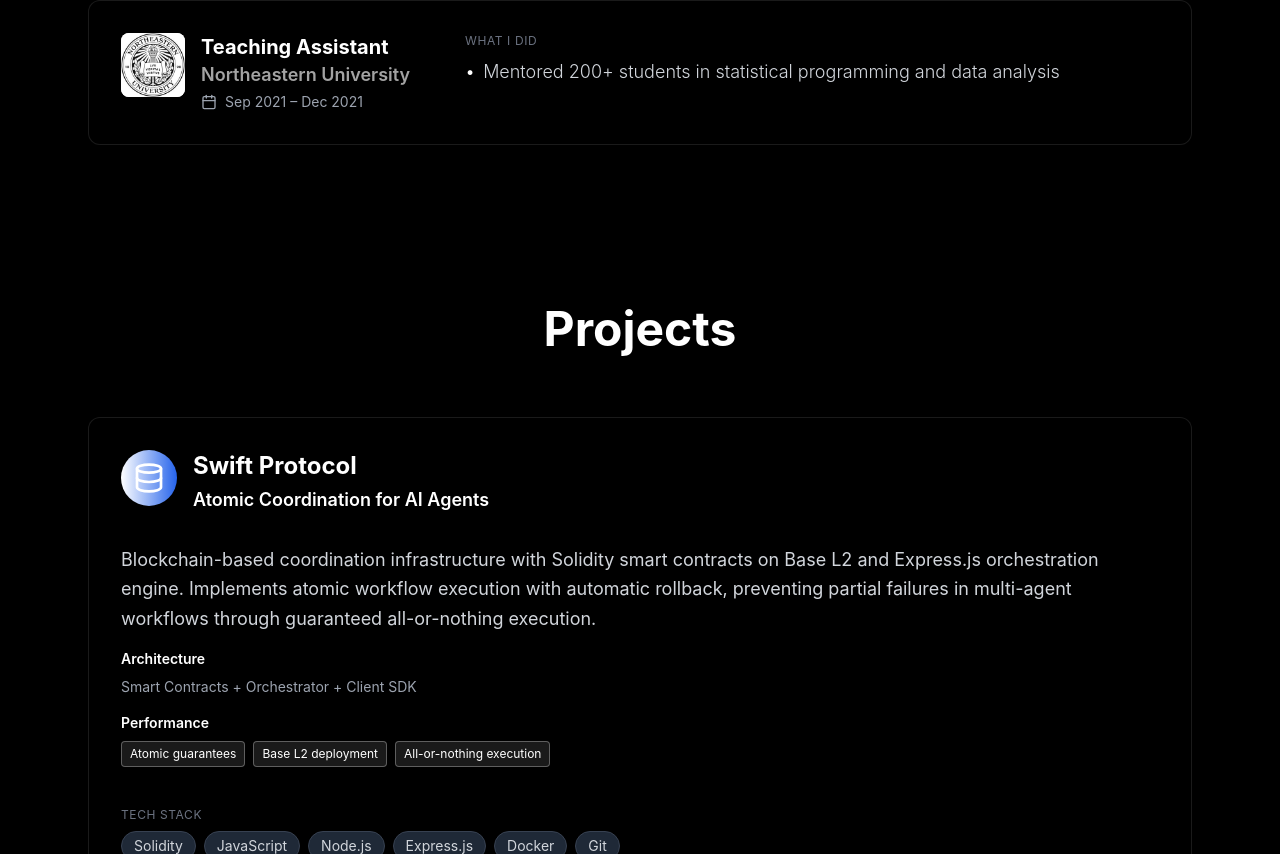
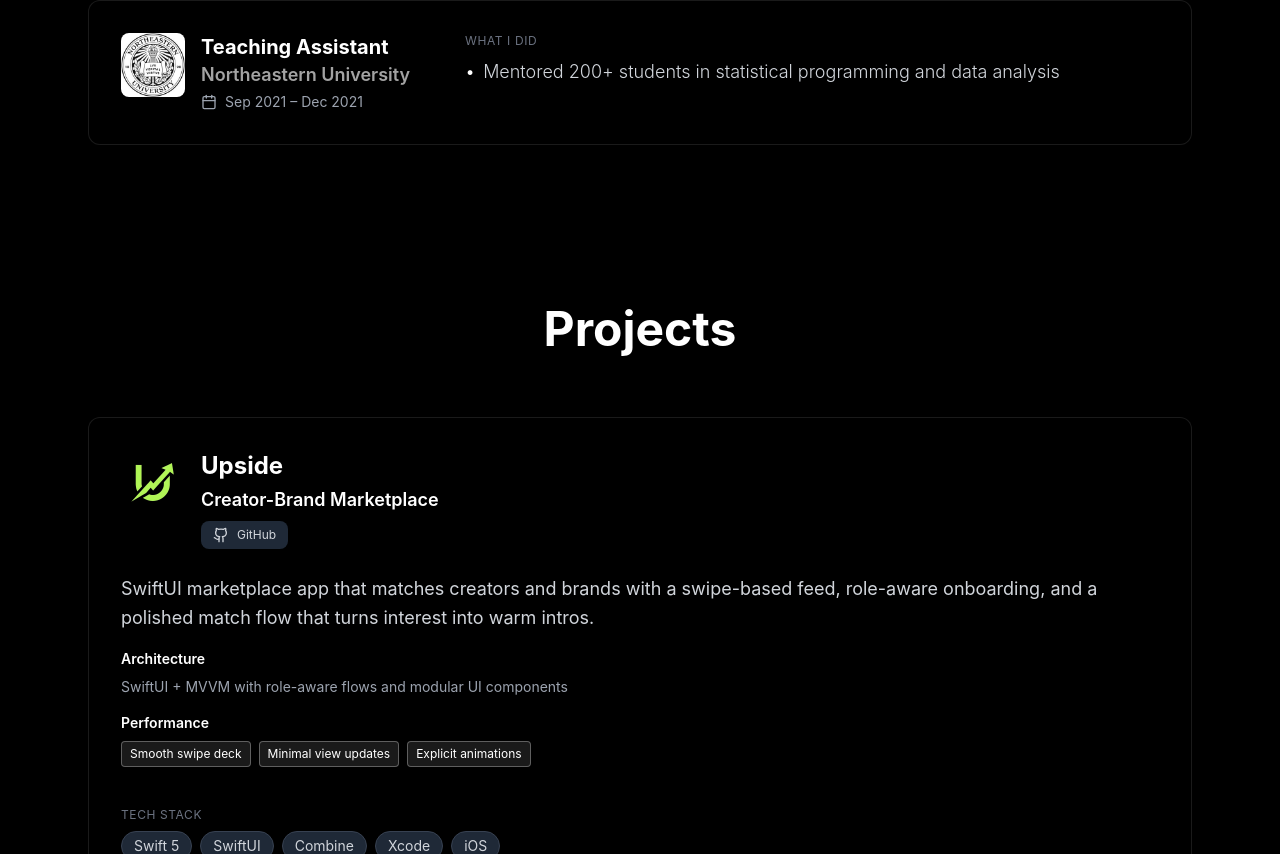
Before and after one commit to nikdmello/website, a Next.js app: page / in a window 1280 px wide. Shown: the part 1946-2800 px from the top of the page. Built offline with nearby package versions, Linux system fonts and the light colour scheme.

Commit message:
feat: new projects

```diff
--- a/components/Experience.tsx
+++ b/components/Experience.tsx
@@ -91,7 +91,7 @@ export default function Experience() {
               <div className="flex flex-col lg:flex-row lg:items-start gap-6">
                 <div className="flex items-start gap-4 lg:min-w-[320px] lg:flex-shrink-0">
                   {exp.logo ? (
-                    <div className="w-16 h-16 rounded-lg overflow-hidden flex-shrink-0 bg-white">
+                    <div className="w-16 h-16 rounded-lg overflow-hidden flex-shrink-0 bg-black/80">
                       <Image
                         src={exp.logo}
                         alt={exp.company}
--- a/components/OpenSource.tsx
+++ b/components/OpenSource.tsx
@@ -63,7 +63,7 @@ export default function OpenSource() {
               className="cyber-border rounded-xl p-8 bg-card-bg hover:glow-effect transition-all duration-300 rainbow-glow"
             >
               <div className="flex items-start gap-4 mb-4">
-                <div className="w-16 h-16 rounded-lg overflow-hidden flex-shrink-0">
+                <div className="w-16 h-16 rounded-lg overflow-hidden flex-shrink-0 bg-black/80">
                   <Image
                     src="/logos/vscode_logo.png"
                     alt="VS Code"
--- a/components/Projects.tsx
+++ b/components/Projects.tsx
@@ -1,9 +1,10 @@
 'use client'
 
 import { motion } from 'framer-motion'
-import { Database } from 'lucide-react'
+import { Github } from 'lucide-react'
 import { useIsMobile } from '@/hooks/useIsMobile'
 import Highlight from './Highlight'
+import Image from 'next/image'
 
 const renderHighlightedText = (text: string) => {
   const parts = text.split(/(<Highlight[^>]*>[^<]+<\/Highlight>)/g)
@@ -19,14 +20,26 @@ const renderHighlightedText = (text: string) => {
 
 const projects = [
   {
-    title: 'Swift Protocol',
-    subtitle: 'Atomic Coordination for AI Agents',
-    description: 'Blockchain-based coordination infrastructure with Solidity smart contracts on Base L2 and Express.js orchestration engine. Implements atomic workflow execution with automatic rollback, preventing partial failures in multi-agent workflows through guaranteed all-or-nothing execution.',
-    icon: <Database className="w-8 h-8" />,
-    tech: ['Solidity', 'JavaScript', 'Node.js', 'Express.js', 'Docker', 'Git'],
-    architecture: 'Smart Contracts + Orchestrator + Client SDK',
+    title: 'Upside',
+    subtitle: 'Creator-Brand Marketplace',
+    description: 'SwiftUI marketplace app that matches creators and brands with a swipe-based feed, role-aware onboarding, and a polished match flow that turns interest into warm intros.',
+    logo: '/logos/upside_logo.png',
+    githubUrl: 'https://github.com/nikdmello/upside',
+    tech: ['Swift 5', 'SwiftUI', 'Combine', 'Xcode', 'iOS'],
+    architecture: 'SwiftUI + MVVM with role-aware flows and modular UI components',
     gradient: 'from-cyber-blue to-blue-600',
-    metrics: ['Atomic guarantees', 'Base L2 deployment', 'All-or-nothing execution']
+    metrics: ['Smooth swipe deck', 'Minimal view updates', 'Explicit animations']
+  },
+  {
+    title: 'Strongly',
+    subtitle: 'Strength Training System',
+    description: 'SwiftUI strength-training app with a split builder, per-muscle volume engine, and adaptive schedule progression tied to workout completion. It turns weekly plans into dynamic workouts and keeps training on track when schedules change.',
+    logo: '/logos/strongly_logo.png',
+    githubUrl: 'https://github.com/nikdmello/strongly',
+    tech: ['Swift 5', 'SwiftUI', 'Combine', 'Xcode', 'iOS'],
+    architecture: 'SwiftUI + MVVM with domain models, services, and persisted plan state',
+    gradient: 'from-emerald-400 to-teal-600',
+    metrics: ['Local computation', 'Async local storage', 'Lazy list rendering']
   }
 ]
 
@@ -65,13 +78,27 @@ export default function Projects() {
               className="cyber-border rounded-xl p-8 bg-card-bg hover:glow-effect transition-all duration-300 group rainbow-glow flex flex-col"
             >
               <div className="flex items-start gap-4 mb-6">
-                <div className={`p-3 rounded-full bg-gradient-to-r ${project.gradient} text-white`}>
-                  {project.icon}
+                <div className="w-16 h-16 rounded-lg overflow-hidden flex-shrink-0 bg-black/80">
+                  <Image
+                    src={project.logo}
+                    alt={`${project.title} logo`}
+                    width={64}
+                    height={64}
+                    className="w-full h-full object-contain"
+                  />
                 </div>
                 <div className="flex-1">
                   <h3 className="text-2xl font-bold text-white mb-1">{project.title}</h3>
                   <p className="text-cyber-blue font-semibold mb-2">{project.subtitle}</p>
-
+                  <a
+                    href={project.githubUrl}
+                    target="_blank"
+                    rel="noopener noreferrer"
+                    className="inline-flex items-center gap-2 px-3 py-1.5 bg-gray-800 hover:bg-cyber-blue/20 text-gray-300 hover:text-white text-xs rounded-lg transition-colors"
+                  >
+                    <Github className="w-4 h-4" />
+                    GitHub
+                  </a>
                 </div>
               </div>
 
```
Also changed, not shown: public/logos/strongly_logo.png (added), public/logos/upside_logo.png (added).
